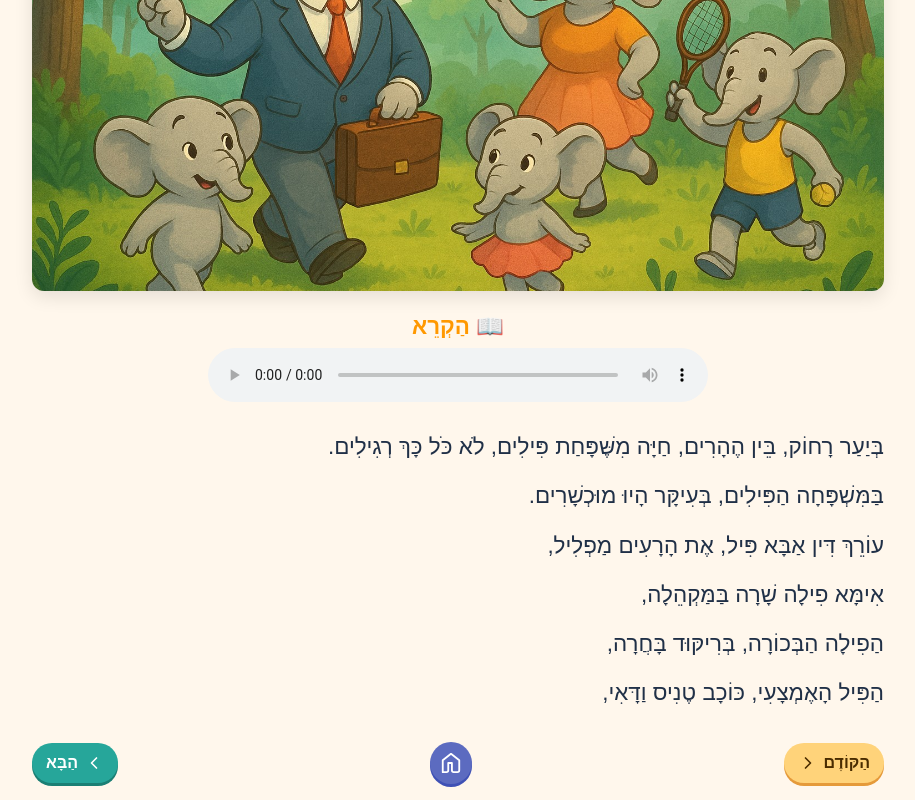
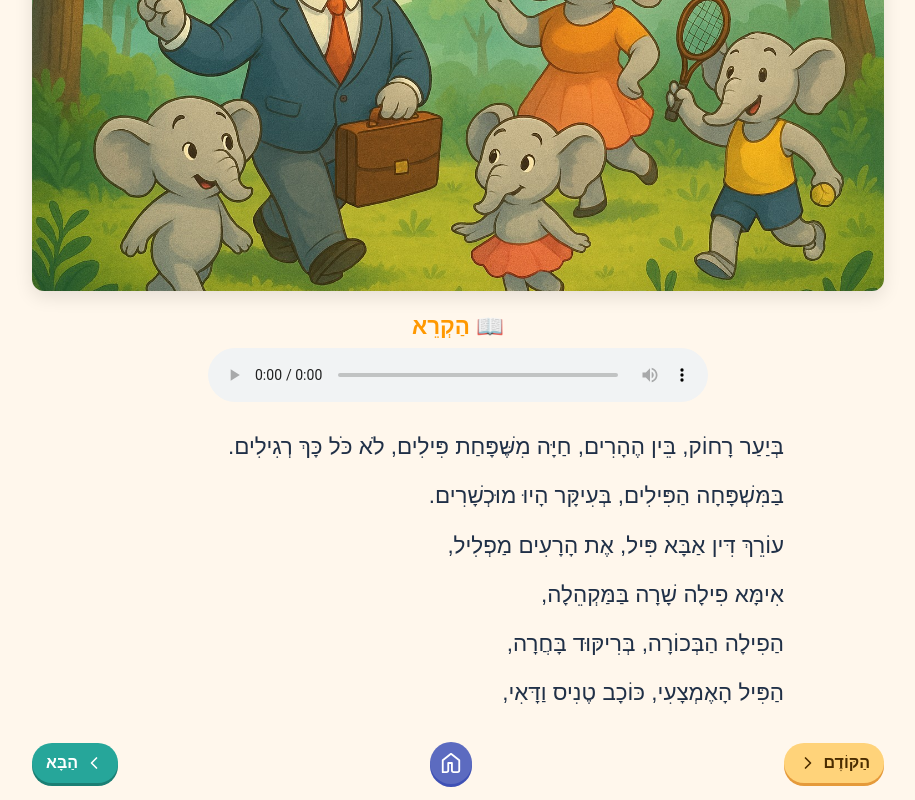
Before and after one commit to MMel25/storybook, a Next.js app: page /page1 in a window 1280 px wide. Shown: the part 337-1137 px from the top of the page, without its empty margins (182-1097 px from the left). Built offline with nearby package versions, Linux system fonts and the light colour scheme.

Commit message:
Update globals.css

```diff
--- a/styles/globals.css
+++ b/styles/globals.css
@@ -162,7 +162,7 @@ a {
 .story-text {
   font-size: 1.4rem;
   line-height: 2;
-  width: 100%;
+  max-width: 600px;
   margin: 0 auto 24px;
   white-space: pre-line;
   text-align: right;
@@ -170,6 +170,7 @@ a {
   word-break: break-word;
   overflow-wrap: break-word;
   box-sizing: border-box;
+  padding: 0 16px;
 }
 
 /* ✅ דסקטופ - כל הרכיבים באותו רוחב */
@@ -180,7 +181,8 @@ a {
 
   .story-text {
     line-height: 2.2;
-    max-width: none;
+    max-width: 700px;
+    padding: 0 24px;
   }
 
   .nav-bar {
```
